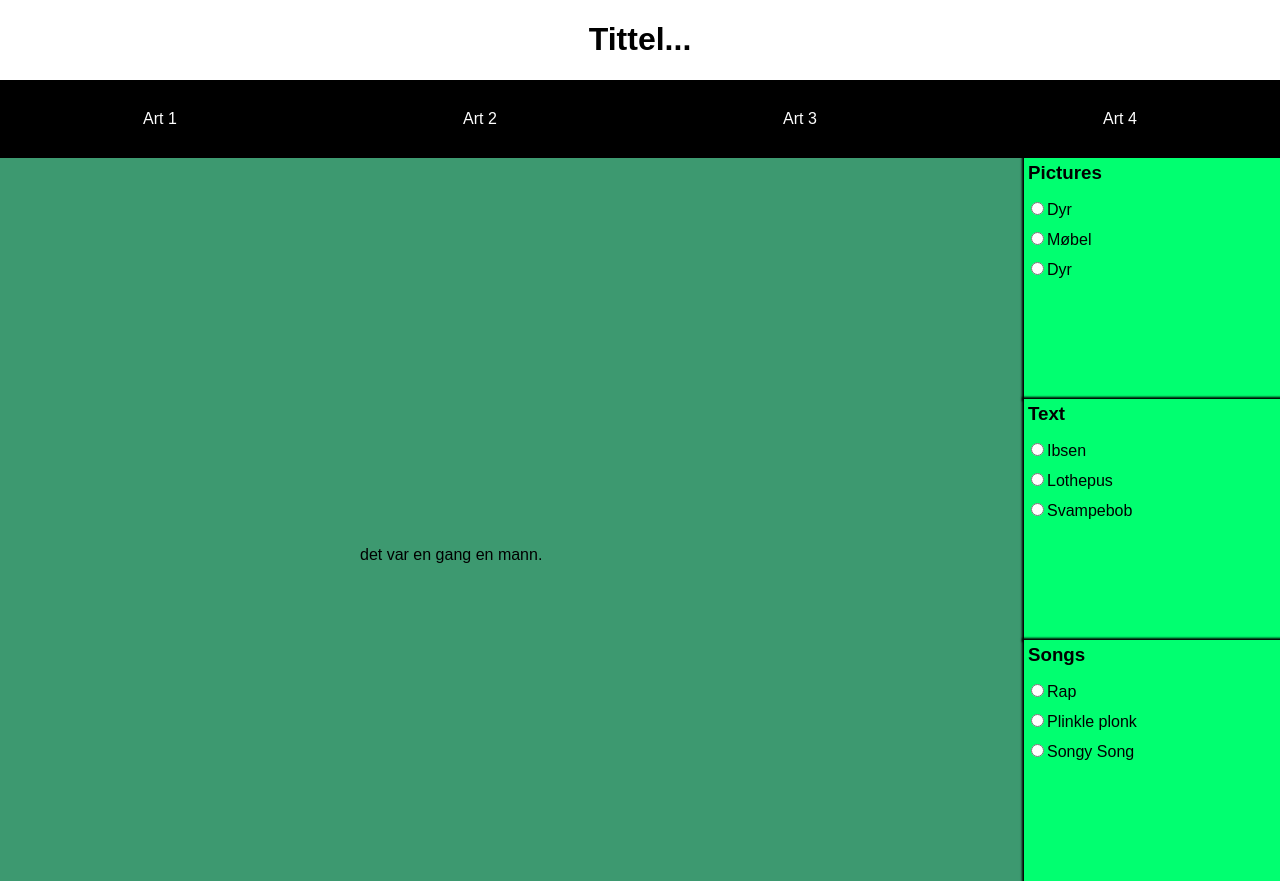
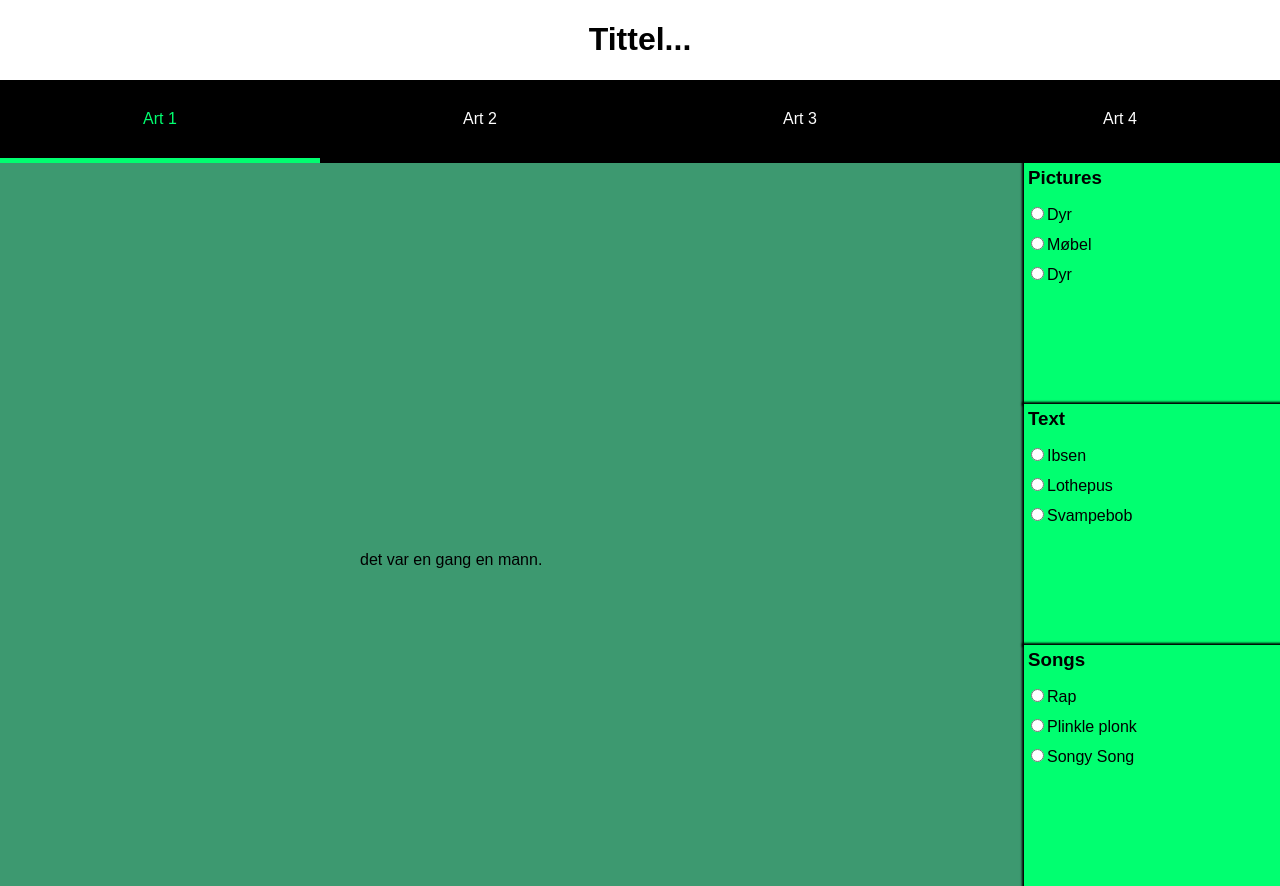
Before and after one commit to IT2810/it2810-webutvikling-h18-prosjekt-2-gruppe--56, a React (Create React App) app: page / in a window 1280 px wide. Built offline with nearby package versions, Linux system fonts and the light colour scheme.

Commit message:
Tab fungerer nå visuelt

```diff
--- a/src/components/App.js
+++ b/src/components/App.js
@@ -33,7 +33,7 @@ class App extends Component {
         <div className="App">
             <div className ="headPane">
                 <Tittel artName = "Tittel..." />
-                <Tabsbar handleTabClick={this.handleTabClick} acticeTab ={this.state.activeTab} />
+                <Tabsbar handleTabClick={this.handleTabClick} activeTab ={this.state.activeTab} />
             </div>
             <div className = "bodyPane">
                 <Art />
--- a/src/components/Tabsbar.js
+++ b/src/components/Tabsbar.js
@@ -9,7 +9,7 @@ export default function Tabsbar(props){
 
 	return (<div className = "Tabsbar">
 	<div className="desktop">
-		{indexes.map(Index => <Tab index ={Index} handleTabClick = {props.handleTabClick} active = {false}/>)}
+		{indexes.map(Index => <Tab index ={Index} handleTabClick = {props.handleTabClick} active = {Index == props.activeTab ? true : false}/>)}
 	</div>
 	<div className = "Mobile">
 		<div classID="row1">
```
